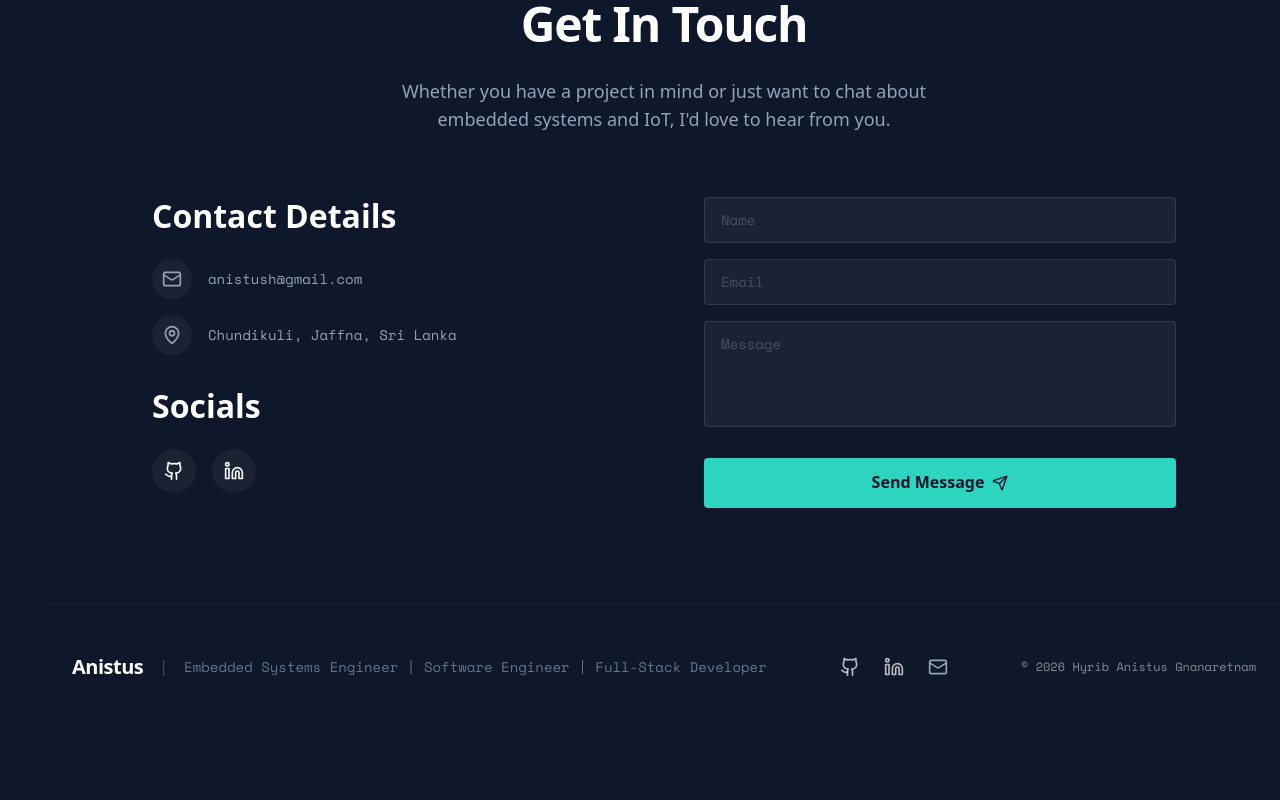
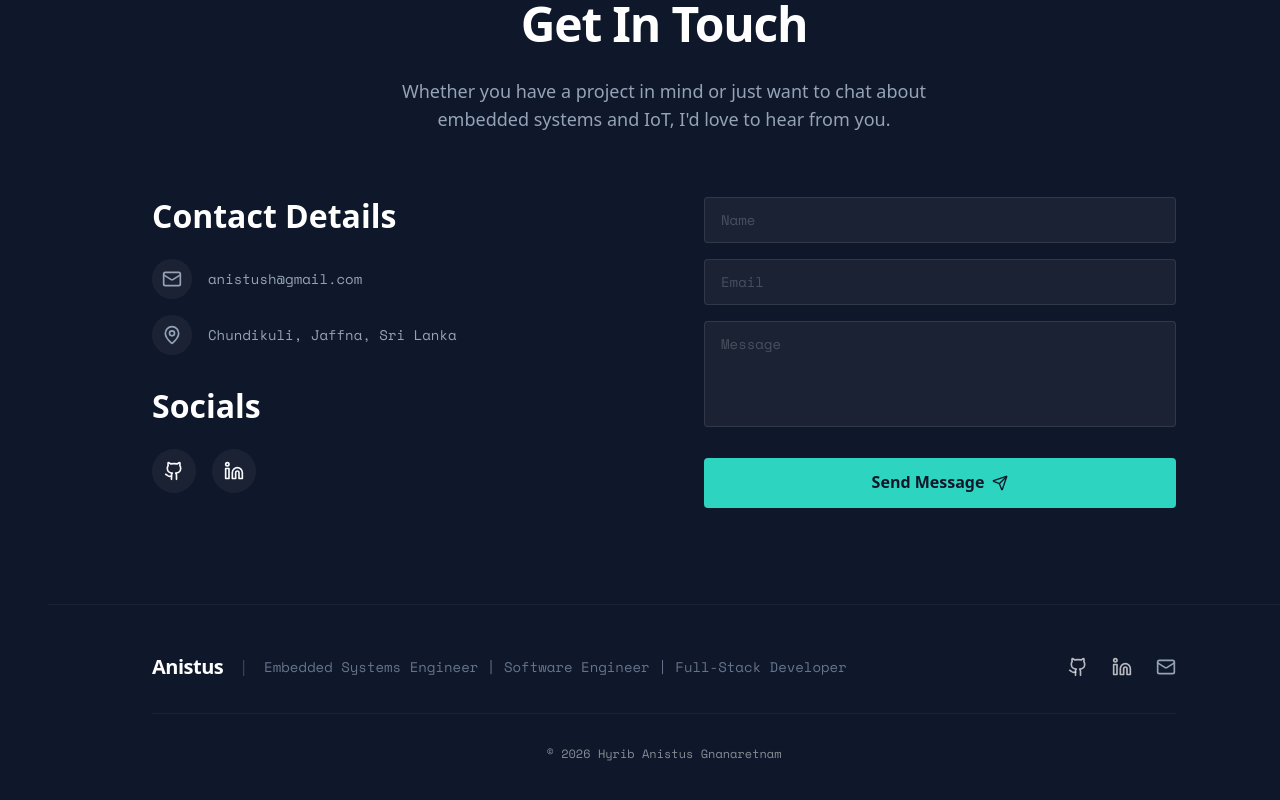
Before and after one commit to Anistus-H/portfolio-site, a Next.js app: page / in a window 1280 px wide. Shown: the part 8080-8880 px from the top of the page. Before the commit the page ends 8809 px from the top, so only its background shows below. Built offline with nearby package versions, Linux system fonts and the light colour scheme.

Commit message:
style: update footer

```diff
--- a/components/sections/Footer.tsx
+++ b/components/sections/Footer.tsx
@@ -9,8 +9,8 @@ export const Footer: React.FC = () => {
 
     return (
         <footer className="py-12 px-6 border-t border-white/5 bg-bg-primary relative z-50">
-            <div className="max-w-7xl mx-auto flex flex-col md:flex-row justify-between items-center gap-6">
-
+            <div className="max-w-5xl mx-auto flex flex-col gap-8">
+                <div className="flex flex-col md:flex-row justify-between items-center gap-6">
                     <div className="flex items-center gap-4">
                         <span className="text-xl font-bold text-white tracking-tight">{profile.nickname}</span>
                         <span className="text-white/20">|</span>
@@ -28,8 +28,9 @@ export const Footer: React.FC = () => {
                             <Mail className="w-5 h-5" />
                         </a>
                     </div>
+                </div>
 
-                <div className="text-white/50 text-xs font-mono">
+                <div className="text-white/50 text-xs font-mono text-center pt-8 border-t border-white/5">
                     &copy; {currentYear} {profile.name}
                 </div>
             </div>
```
Lines whose indentation alone changed are shown as unchanged.
